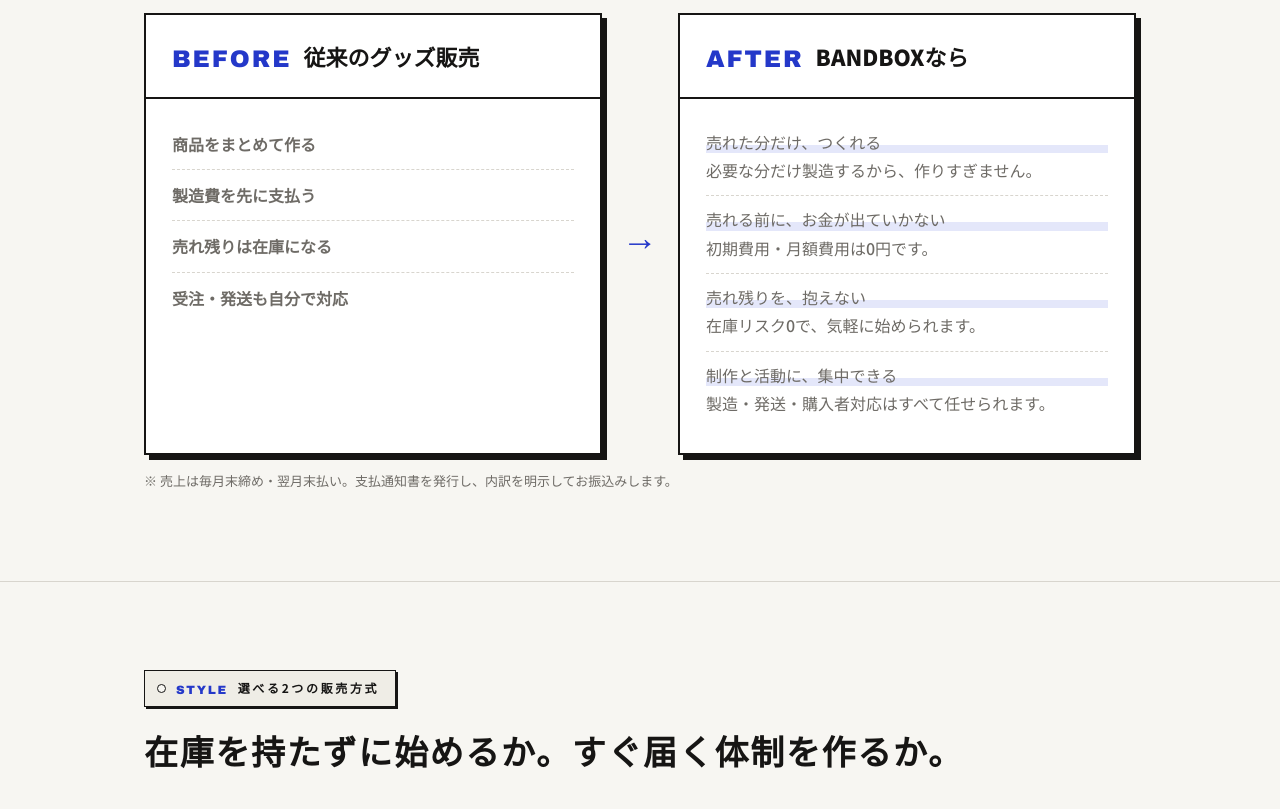
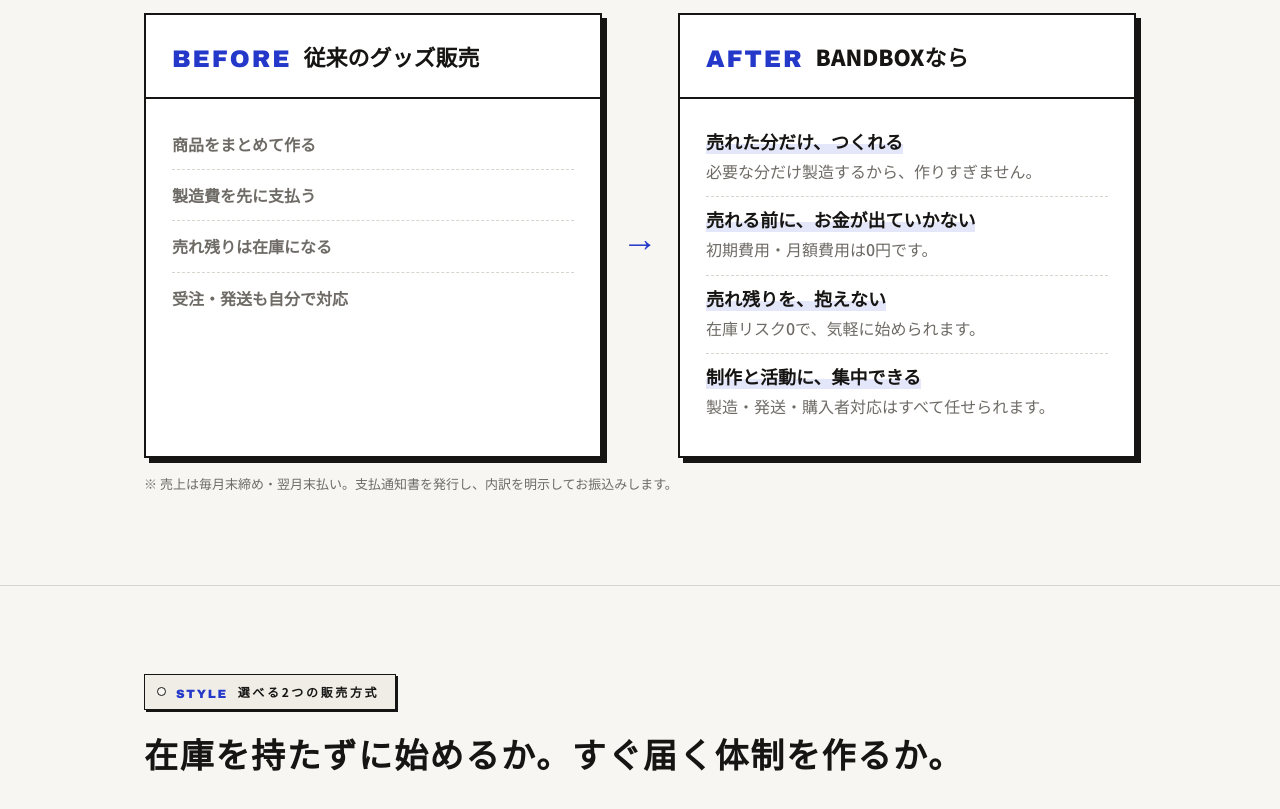
Before and after one commit to BBmorita/bandbox-LP, a plain HTML site: page index.html in a window 1280 px wide. Shown: the part 2220-3029 px from the top of the page. Drawn offline with Linux system fonts and the light colour scheme.

Commit message:
Restore AFTER marker text styling

```diff
--- a/index.html
+++ b/index.html
@@ -174,7 +174,7 @@
   .flow-panel-body li:last-child{border-bottom:none;}
   .flow-before .flow-panel-body li{font-size:16px;font-weight:700;color:var(--gray);}
   .flow-after .flow-panel-body b{display:block;font-size:18px;line-height:1.4;}
-  .flow-after .flow-panel-body span{display:block;margin-top:2px;font-size:16px;font-weight:500;color:var(--gray);}
+  .flow-after .flow-panel-body li > span{display:block;margin-top:2px;font-size:16px;font-weight:500;color:var(--gray);}
   .flow-note{margin-top:14px;font-size:13px;color:var(--gray);}
 
   /* 販売方式 */
```
Also changed, not shown: 1 other file.
